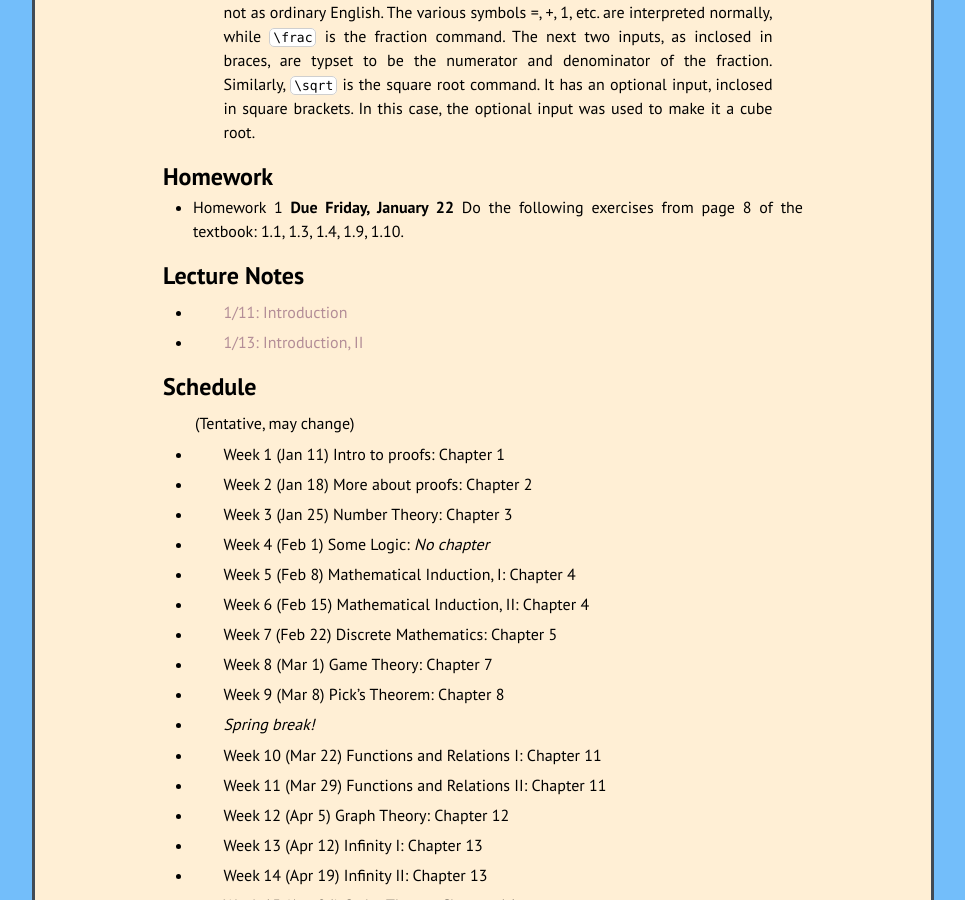
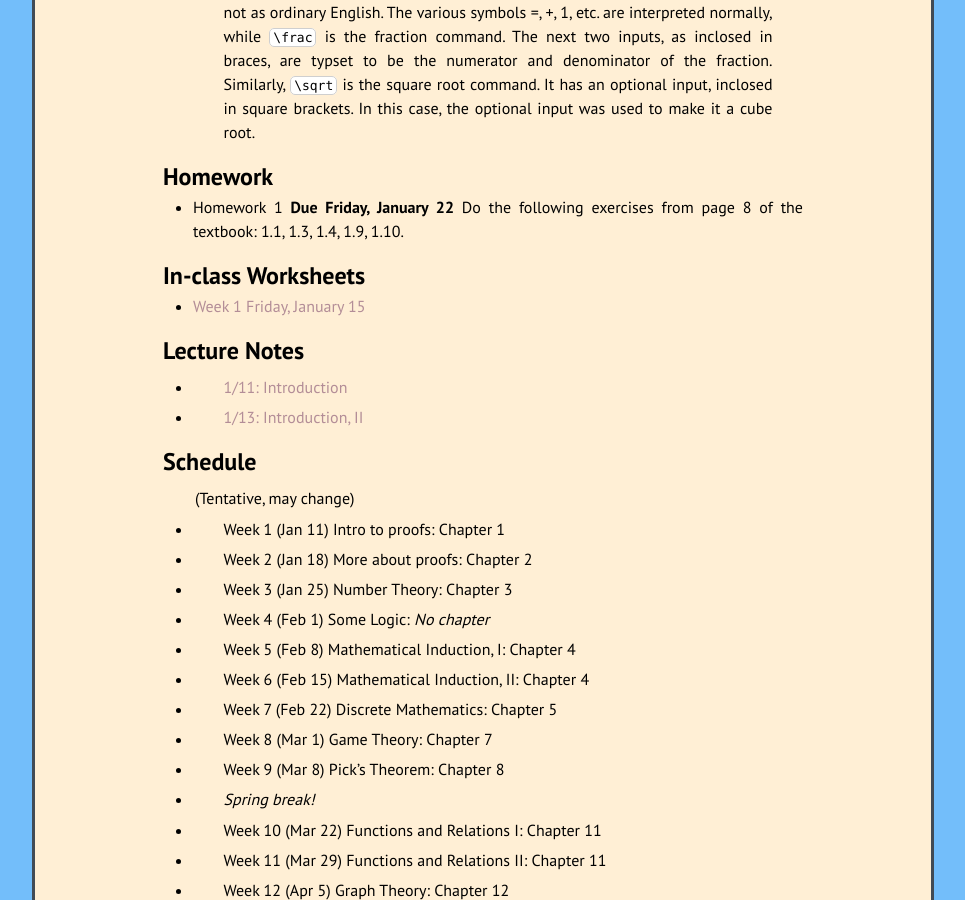
Before and after one commit to kamerynjw/kamerynjw.github.io, a Jekyll site: the page built from teaching/2021/math321.md, in a window 1280 px wide and 900 px high, scrolled down 926 px. Shown: the whole window, without its empty margins (157-1122 px from the left). Built offline with Jekyll 4.4.1, drawn with Linux system fonts in a browser that asks for light colours; nearby versions of some CDN libraries; formulas are drawn with MathJax 3.

Commit message:
first inclass worksheet

```diff
--- a/teaching/2021/math321.md
+++ b/teaching/2021/math321.md
@@ -30,6 +30,11 @@ Homework
 --------
 
 * Homework 1 **Due Friday, January 22** Do the following exercises from page 8 of the textbook: 1.1, 1.3, 1.4, 1.9, 1.10.
+
+In-class Worksheets
+--------
+
+* [Week 1 Friday, January 15]({{ page.url }}ic1.pdf)
 
 Lecture Notes
 -------
```
Also changed, not shown: 1 other file.
